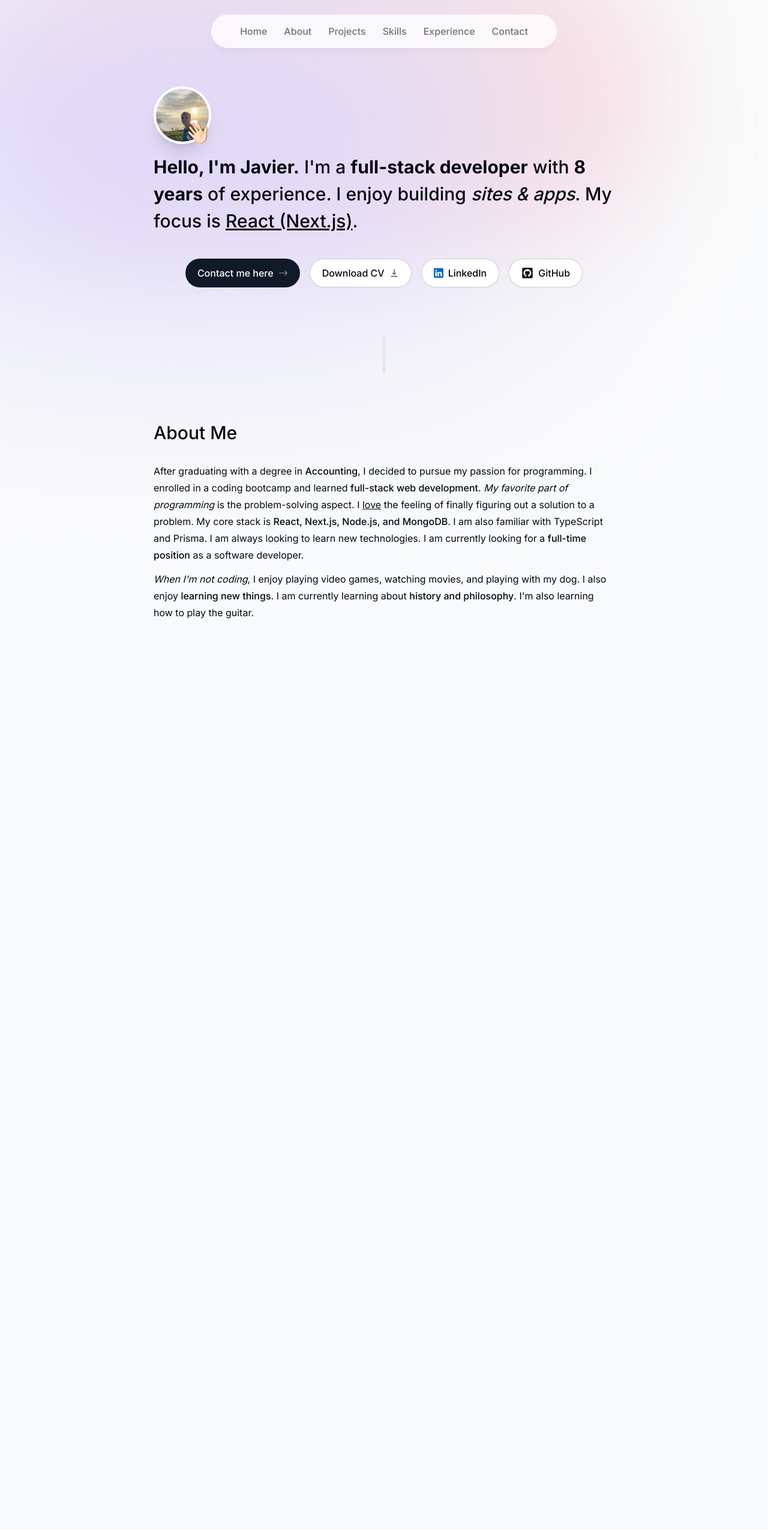
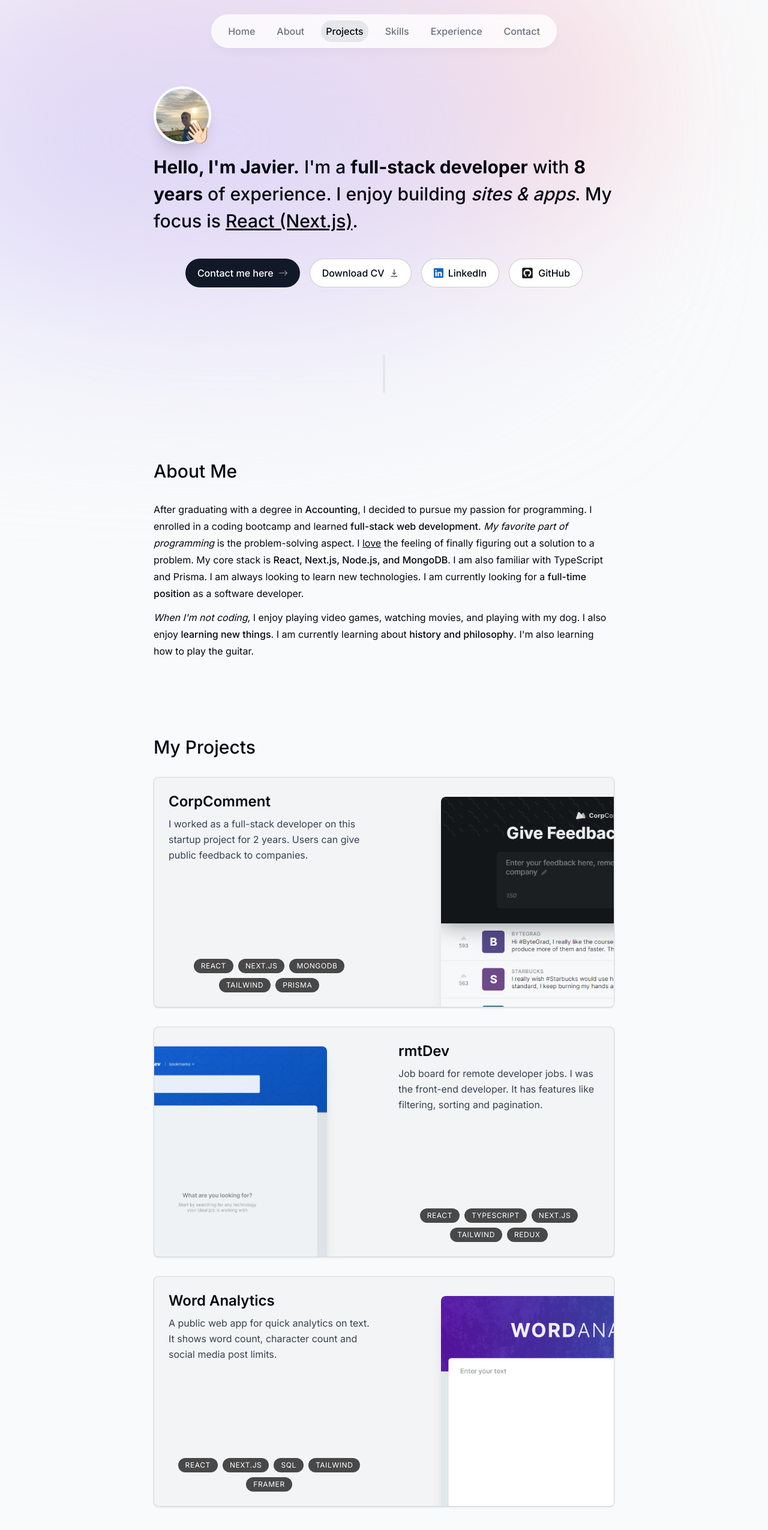
Before and after one commit to javierortizmi/personal-portfolio, a Next.js app: page / in a window 1280 px wide. Shown: the top 2550 px of the page at 60% size. Built offline with nearby package versions, Linux system fonts and the light colour scheme.

Commit message:
Some finished sections: intro, about & projects.

```diff
--- a/app/layout.tsx
+++ b/app/layout.tsx
@@ -3,6 +3,7 @@ import type { Metadata } from 'next'
 import { Inter } from 'next/font/google'
 
 import Header from '@/components/header'
+import ActiveSectionContextProvider from '@/context/active-section-context'
 
 const inter = Inter({ subsets: ['latin'] })
 
@@ -17,13 +18,17 @@ export default function RootLayout({
   children: React.ReactNode
 }) {
   return (
-    <html lang="en">
-      <body className={`${inter.className} bg-gray-50 text-gray-950 relative h-[5000px] pt-28 sm:pt-36`}>
-        <div className="bg-[#fbe2e3] absolute top-[-6rem] -z-10 right-[11rem] h-[31.25rem] w-[31.25rem] rounded-full blur-[5rem] sm:w-[68.75rem]"></div>
-        <div className="bg-[#dbd7fb] absolute top-[-1rem] -z-10 left-[-35rem] h-[31.25rem] w-[50rem] rounded-full blur-[10rem] sm:w-[68.75rem] md:left-[-33rem] lg:left-[-28rem] xl:left-[-15rem] 2xl:left-[-5rem]"></div>
+    <html lang="en" className="!scroll-smooth">
+      <body
+        className={`${inter.className} bg-gray-50 text-gray-950 relative h-[5000px] pt-28 sm:pt-36`}
+      >
+        <div className="bg-[#fbe2e3] absolute top-[-6rem] -z-10 right-[11rem] h-[31.25rem] w-[31.25rem] rounded-full blur-[7rem] sm:w-[68.75rem]" />
+        <div className="bg-[#dbd7fb] absolute top-[-1rem] -z-10 left-[-35rem] h-[31.25rem] w-[50rem] rounded-full blur-[10rem] sm:w-[68.75rem] md:left-[-33rem] lg:left-[-28rem] xl:left-[-15rem] 2xl:left-[-5rem]" />
 
-        <Header />
-        {children}
+        <ActiveSectionContextProvider>
+          <Header />
+          {children}
+        </ActiveSectionContextProvider>
       </body>
     </html>
   );
--- a/app/page.tsx
+++ b/app/page.tsx
@@ -1,5 +1,6 @@
 import About from "@/components/about";
 import Intro from "@/components/intro";
+import Projects from "@/components/projects";
 import SectionDivider from "@/components/section-divider";
 
 export default function Home() {
@@ -8,6 +9,7 @@ export default function Home() {
       <Intro />
       <SectionDivider />
       <About />
+      <Projects />
     </main>
   );
 }
--- a/components/about.tsx
+++ b/components/about.tsx
@@ -1,17 +1,23 @@
 "use client";
 
 import React from 'react'
+
 import { motion } from 'framer-motion'
 
+import { useSectionInView } from '@/lib/hooks';
 import SectionHeading from '@/components/section-heading';
 
 export default function About() {
+  const { ref } = useSectionInView("About");
+
   return (
     <motion.section
-      className="mb-20 leading-7 sm:mb-32"
+      className="flex flex-col justify-start w-full mb-20 leading-7 sm:mb-32 scroll-mt-28"
       initial={{ opacity: 0, y: 100 }}
       animate={{ opacity: 1, y: 0 }}
       transition={{ delay: 0.2 }}
+      id='about'
+      ref={ref}
     >
       <SectionHeading>
         About me
--- a/components/header.tsx
+++ b/components/header.tsx
@@ -2,11 +2,17 @@
 
 import React from 'react';
 import Link from 'next/link';
+
+import clsx from 'clsx';
 import { motion } from 'framer-motion';
 
 import { links } from '@/lib/data';
+import { useActiveSectionContext } from '@/context/active-section-context';
 
 export default function Header() {
+
+  const { activeSection, setActiveSection, setTimeOfLastClick } = useActiveSectionContext();
+
   return (
     <header className="z-50 relative flex justify-center">
       <motion.nav
@@ -18,13 +24,35 @@ export default function Header() {
           {links.map((link) => (
             <li
               key={link.hash}
-              className="flex items-center justify-center"
+              className="flex items-center justify-center relative"
             >
               <Link
                 href={link.hash}
-                className="flex w-full items-center justify-center p-1 hover:text-gray-950 transition"
+                onClick={() => {
+                  setActiveSection(link.name)
+                  setTimeOfLastClick(Date.now())
+                }}
+                className={clsx(
+                  "flex w-full items-center justify-center py-[0.35rem] px-2 hover:text-gray-950 transition",
+                  {
+                    "text-gray-950": activeSection === link.name,
+                    "text-gray-500": activeSection !== link.name,
+                  }
+                )}
               >
                 {link.name}
+
+                {activeSection === link.name && (
+                  <motion.span
+                    className="rounded-full bg-gray-200 absolute inset-0 -z-10"
+                    layoutId="activeSection"
+                    transition={{
+                      type: "spring",
+                      stiffness: 380,
+                      damping: 30,
+                    }}
+                  />
+                )}
               </Link>
             </li>
           ))}
--- a/components/intro.tsx
+++ b/components/intro.tsx
@@ -3,17 +3,24 @@
 import React from 'react';
 import Link from 'next/link';
 import Image from 'next/image';
-
-import { motion } from 'framer-motion';
 import { HiDownload } from 'react-icons/hi';
 import { FaGithubSquare } from 'react-icons/fa';
 import { BsArrowRight, BsLinkedin } from 'react-icons/bs';
 
+import { motion } from 'framer-motion';
+
 import photo from "@/public/photo.jpg";
+import { useSectionInView } from '@/lib/hooks';
 
 export default function Intro() {
+  const { ref } = useSectionInView('Home', 0.5);
+
   return (
-    <section className="mb-20 md:mb-0">
+    <section
+      className="mb-20 sm:mb-0 scroll-mt-96"
+      id='home'
+      ref={ref}
+    >
       <div className="flex items-center justify-start">
         <div className="relative">
           <motion.div
@@ -45,7 +52,7 @@ export default function Intro() {
       </div>
 
       <motion.h1
-        className="mb-10 mt-4 text-lg font-medium !leading-normal sm:text-xl md:text-2xl lg:text-3xl"
+        className="mb-10 mt-4 text-xl font-medium !leading-normal sm:text-2xl md:text-3xl"
         initial={{ opacity: 0, y: 100 }}
         animate={{ opacity: 1, y: 0 }}
       >
--- /dev/null
+++ b/components/project.tsx
@@ -0,0 +1,71 @@
+"use client";
+
+import Image from "next/image";
+import React, { useRef } from "react";
+
+import { projectsData } from "@/lib/data";
+
+import { motion, useScroll, useTransform } from "framer-motion";
+
+type ProjectProps = (typeof projectsData)[number];
+
+export default function Project({ title, description, tags, imageUrl }: ProjectProps) {
+  const ref = useRef<HTMLDivElement>(null);
+  const { scrollYProgress } = useScroll({
+    target: ref,
+    offset: ["0 1", "1.33 1"],
+  });
+  const scaleProgress = useTransform(scrollYProgress, [0, 1], [0.8, 1.0]);
+  const opacityProgress = useTransform(scrollYProgress, [0, 1], [0.6, 1.0]);
+
+  return (
+    <motion.div
+      ref={ref}
+      style={{
+        scale: scaleProgress,
+        opacity: opacityProgress,
+      }}
+      className="group mb-3 sm:mb-8 last:mb-0"
+    >
+      <article className="relative h-auto sm:h-96 flex bg-gray-100 hover:bg-gray-200 border border-black border-opacity-10 rounded-lg shadow overflow-hidden transition">
+        <div
+          className="w-full sm:w-1/2 h-full flex flex-col p-6
+          group-even:w-full
+          group-even:sm:ml-[50%]"
+        >
+          <h3 className="text-2xl font-semibold mb-2">{title}</h3>
+          <p className="leading-relaxed text-gray-700">{description}</p>
+          <ul className="flex flex-wrap justify-center mt-4 gap-2 sm:mt-auto">
+            {tags.map((tag, index) => (
+              <li
+                key={index}
+                className="bg-black/[0.7] px-3 py-1 text-xs uppercase tracking-wider text-white rounded-full"
+              >
+                {tag}
+              </li>
+            ))}
+          </ul>
+        </div>
+
+        <Image
+          src={imageUrl}
+          alt={title}
+          quality={95}
+          className="absolute hidden sm:block top-8 -right-80 md:-right-64 w-[34rem] rounded-lg shadow-xl transition
+          group-hover:scale-[1.04]
+          group-hover:-translate-x-3
+          group-hover:translate-y-3
+          group-hover:-rotate-2
+
+          group-even:group-hover:translate-x-3
+          group-even:group-hover:translate-y-3
+          group-even:group-hover:rotate-2
+
+          group-even:right-[initial]
+          group-even:-left-80
+          group-even:md:-left-64"
+        />
+      </article>
+    </motion.div>
+  );
+}
--- /dev/null
+++ b/components/projects.tsx
@@ -0,0 +1,35 @@
+"use client";
+
+import React from 'react'
+
+import { motion } from 'framer-motion'
+
+import { projectsData } from '@/lib/data'
+import { useSectionInView } from '@/lib/hooks';
+
+import Project from '@/components/project'
+import SectionHeading from '@/components/section-heading'
+
+export default function Projects() {
+  const { ref } = useSectionInView("Projects", 0.5);
+
+  return (
+    <motion.section
+      className="mb-28 scroll-mt-28"
+      initial={{ opacity: 0, y: 100 }}
+      animate={{ opacity: 1, y: 0 }}
+      transition={{ delay: 0.25 }}
+      id='projects'
+      ref={ref}
+    >
+      <SectionHeading>My projects</SectionHeading>
+      <div>
+        {projectsData.map((project, index) => (
+          <React.Fragment key={index}>
+            <Project {...project} />
+          </React.Fragment>
+        ))}
+      </div>
+    </motion.section>
+  );
+}
--- a/components/section-divider.tsx
+++ b/components/section-divider.tsx
@@ -6,10 +6,10 @@ import { motion } from 'framer-motion'
 export default function SectionDivider() {
   return (
     <motion.div
-      className="bg-gray-200 my-20 h-16 w-1 rounded-full hidden md:block"
+      className="bg-gray-200 sm:my-20 md:my-28 h-16 w-1 rounded-full hidden sm:block"
       initial={{ opacity: 0, y: 100 }}
       animate={{ opacity: 1, y: 0 }}
       transition={{ delay: 0.15 }}
-    ></motion.div>
+    />
   )
 }
--- /dev/null
+++ b/context/active-section-context.tsx
@@ -0,0 +1,44 @@
+"use client";
+
+import type { SectionName } from "@/lib/types";
+
+import React, { useState, createContext, useContext } from 'react';
+
+type ActiveSectionContextType = {
+  activeSection: SectionName;
+  setActiveSection: React.Dispatch<React.SetStateAction<SectionName>>;
+  timeOfLastClick: number;
+  setTimeOfLastClick: React.Dispatch<React.SetStateAction<number>>;
+};
+
+export const ActiveSectionContext = createContext<ActiveSectionContextType | null>(null);
+
+export default function ActiveSectionContextProvider({
+  children,
+}: {
+  children: React.ReactNode;
+}) {
+  const [activeSection, setActiveSection] = useState<SectionName>("Home");
+  const [timeOfLastClick, setTimeOfLastClick] = useState<number>(0);
+
+  return (
+    <ActiveSectionContext.Provider
+      value={{
+        activeSection,
+        setActiveSection,
+        timeOfLastClick,
+        setTimeOfLastClick,
+      }}
+    >
+      {children}
+    </ActiveSectionContext.Provider>
+  );
+}
+
+export function useActiveSectionContext() {
+  const context = useContext(ActiveSectionContext);
+  if (context === null) {
+    throw new Error('useActiveSection must be used within an ActiveSectionContextProvider');
+  }
+  return context;
+}
--- /dev/null
+++ b/lib/hooks.ts
@@ -0,0 +1,26 @@
+import { useEffect } from "react";
+
+import { useInView } from "react-intersection-observer";
+
+import type { SectionName } from "@/lib/types";
+import { useActiveSectionContext } from "@/context/active-section-context";
+
+export function useSectionInView(
+  sectionName: SectionName,
+  threshold: number = 0.75
+) {
+  const { ref, inView } = useInView({
+    threshold,
+  });
+  const { setActiveSection, timeOfLastClick } = useActiveSectionContext();
+
+  useEffect(() => {
+    if (inView && Date.now() - timeOfLastClick > 1000) {
+      setActiveSection(sectionName);
+    }
+  }, [inView, setActiveSection, timeOfLastClick, sectionName]);
+
+  return {
+    ref,
+  };
+}
--- /dev/null
+++ b/lib/types.ts
@@ -0,0 +1,3 @@
+import { links } from "@/lib/data";
+
+export type SectionName = (typeof links)[number]["name"];
--- a/package.json
+++ b/package.json
@@ -9,11 +9,13 @@
     "lint": "next lint"
   },
   "dependencies": {
+    "clsx": "^2.1.0",
     "framer-motion": "^10.16.16",
     "next": "14.0.4",
     "react": "^18",
     "react-dom": "^18",
-    "react-icons": "^4.12.0"
+    "react-icons": "^4.12.0",
+    "react-intersection-observer": "^9.5.3"
   },
   "devDependencies": {
     "@types/node": "^20",
```
Also changed, not shown: 1 other file (tests, documents, lock files or other folders).
